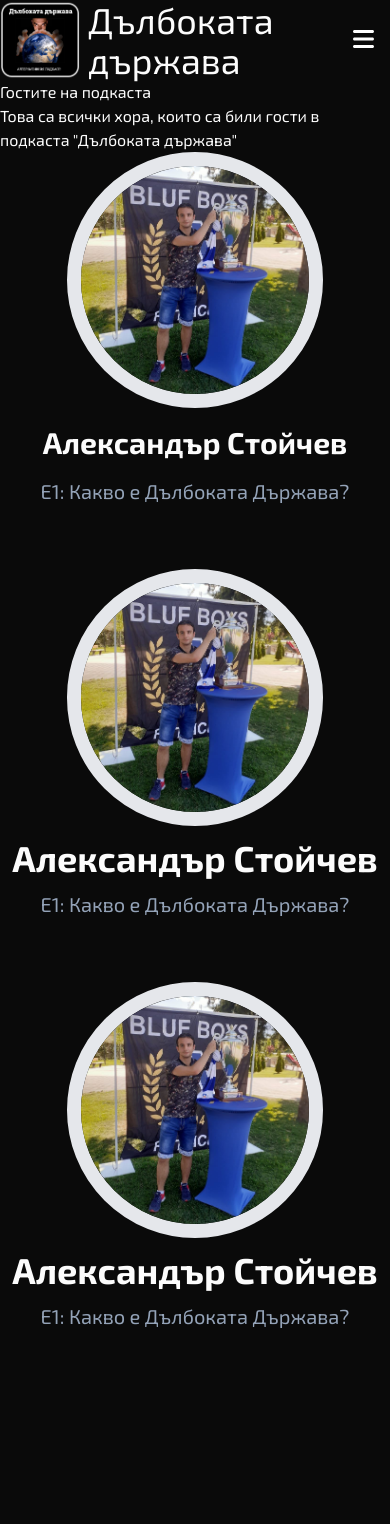
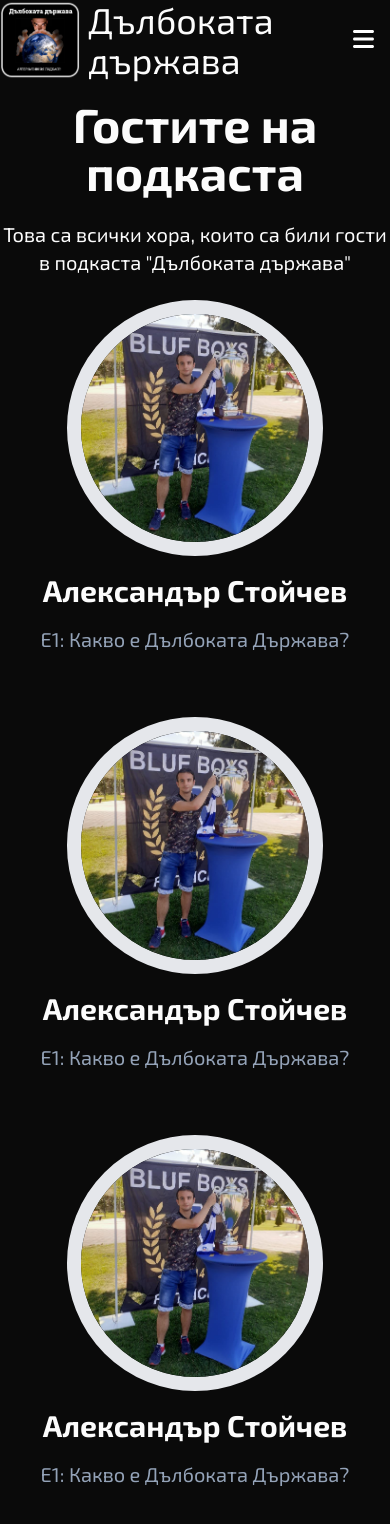
Before and after one commit to AlexNikolov2/deepstate-podcast, a React (Create React App) app in the folder client/: page /guests in a window 390 px wide. Shown: the top 1524 px of the page. Built offline with nearby package versions, Linux system fonts and the light colour scheme.

Commit message:
text and style fixes for guest page

```diff
--- a/client/src/pages/podcast-guests/GuestsPage.jsx
+++ b/client/src/pages/podcast-guests/GuestsPage.jsx
@@ -2,26 +2,28 @@ import image from '../../assets/img/sasho-negara.jpg';
 
 export const GuestPage = () => {
   return (
-    <section id="guest-page">
-      <p>Гостите на подкаста</p>
-      <p>Това са всички хора, които са били гости в подкаста &quot;Дълбоката държава&quot;</p>
+    <section id="guest-page" className="flex flex-col gap-6 justify-center items-center py-5">
+      <p className="text-5xl font-bold text-center">Гостите на подкаста</p>
+      <p className="text-xl text-center">
+        Това са всички хора, които са били гости в подкаста &quot;Дълбоката държава&quot;
+      </p>
       <div
         id="guest-items"
         className="flex flex-col md:flex-row gap-16 justify-center items-center">
         <div id="guest" className="flex items-center justify-center gap-3 flex-col">
           <img src={image} alt="" className="rounded-full w-[256px] border-[14px]" />
           <p className="text-[30px] md:text-4xl font-bold text-center">Александър Стойчев</p>
-          <p className="text-xl text-slate-400">Е1: Какво е Дълбоката Държава?</p>
+          <p className="text-xl text-slate-400 text-center">Е1: Какво е Дълбоката Държава?</p>
         </div>
         <div id="guest" className="flex items-center justify-center gap-3 flex-col">
           <img src={image} alt="" className="rounded-full w-[256px] border-[14px]" />
-          <p className="text-4xl font-bold">Александър Стойчев</p>
-          <p className="text-xl text-slate-400">Е1: Какво е Дълбоката Държава?</p>
+          <p className="text-[30px] md:text-4xl font-bold text-center">Александър Стойчев</p>
+          <p className="text-xl text-slate-400 text-center">Е1: Какво е Дълбоката Държава?</p>
         </div>
         <div id="guest" className="flex items-center justify-center gap-3 flex-col">
           <img src={image} alt="" className="rounded-full w-[256px] border-[14px]" />
-          <p className="text-4xl font-bold">Александър Стойчев</p>
-          <p className="text-xl text-slate-400">Е1: Какво е Дълбоката Държава?</p>
+          <p className="text-[30px] md:text-4xl font-bold text-center">Александър Стойчев</p>
+          <p className="text-xl text-slate-400 text-center">Е1: Какво е Дълбоката Държава?</p>
         </div>
       </div>
     </section>
```
